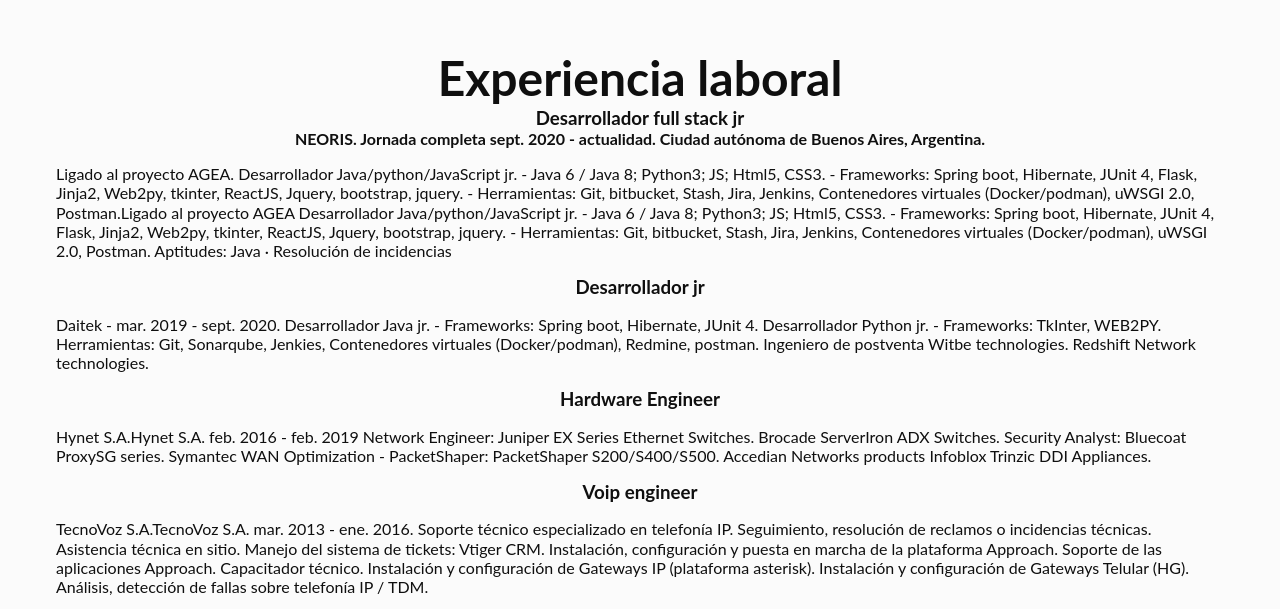
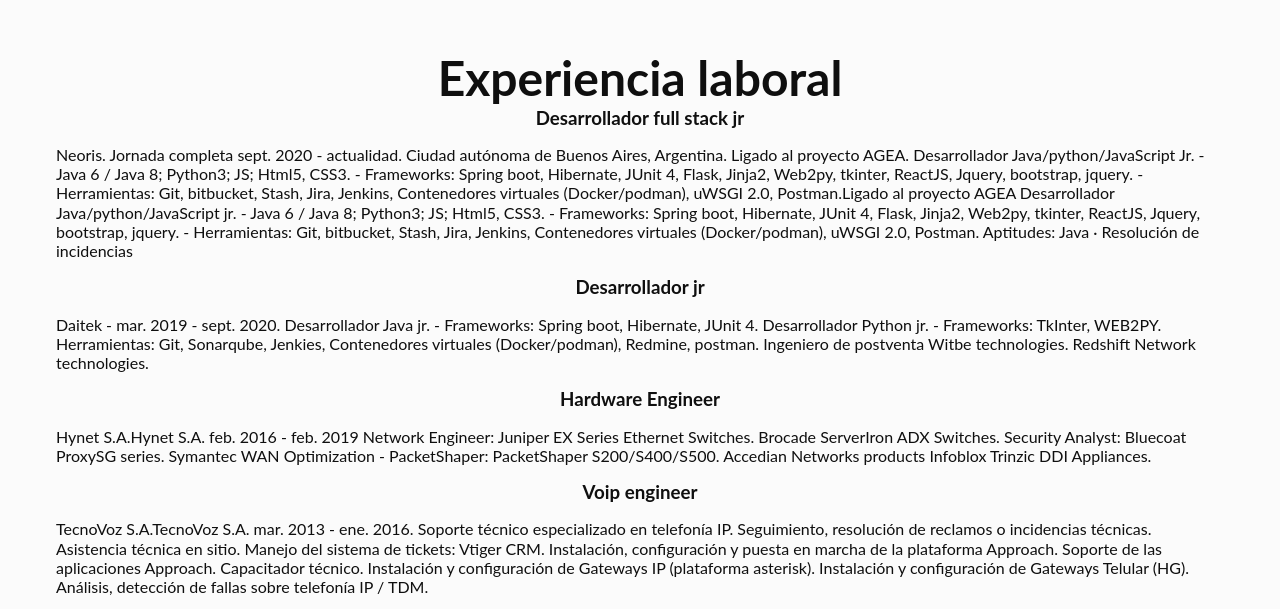
Before and after one commit to gmorales-github/proyecto_portfolio, a plain HTML site: page index.html in a window 1280 px wide. Shown: the part 871-1480 px from the top of the page. Drawn offline with Linux system fonts and the light colour scheme.

Commit message:
Se corrige estilo de texto

```diff
--- a/css/styles.css
+++ b/css/styles.css
@@ -1,9 +1,9 @@
 /* Estilo principal del proyecto */
-/* Importar fuente */
-@import url('https://fonts.googleapis.com/css2?family=Open+Sans:wght@400;700&display=swap');
 
 
+/* Importar fuente */
 
+@import url('https://fonts.googleapis.com/css2?family=Open+Sans:wght@400;700&display=swap');
 * {
     box-sizing: border-box;
     margin: 0;
@@ -17,6 +17,7 @@
     background-color: #fbfbfb;
     color: #0f0f0f;
 }
+
 
 /* Header */
 
@@ -38,7 +39,9 @@
     width: 120px;
 }
 
+
 /* Para quitar los puntos a los items de listas */
+
 ul {
     list-style: none;
     display: flex;
@@ -60,9 +63,8 @@
     margin-top: 20px;
 }
 
-
 h1 {
-    font-size:  36px;
+    font-size: 36px;
     text-align: center;
 }
 
@@ -75,11 +77,8 @@
 }
 
 
+/* Responsive */
 
-
-
-
-/* Responsive */
 img {
     max-width: 100%;
 }
@@ -114,14 +113,18 @@
     display: inline-block;
 }
 
+
 /* Agrego estilos para el .menu-item.active */
+
 li.menu-item:hover,
 li.menu-item.active {
     background: rgba(75, 141, 161, 0.3);
     transition: background-color 0.3s;
 }
 
+
 /* Estilos para menu mobile */
+
 body.mobile-menu-active {
     overflow: hidden;
 }
@@ -174,11 +177,11 @@
 
 
 /* Sección Inicio */
+
 section#inicio {
     justify-content: space-around;
     flex-direction: column;
 }
-
 
 figure.presentacion-img img {
     border-radius: 50%;
@@ -192,7 +195,16 @@
 }
 
 
+/* Sección Experiencia */
+
+section#experiencia {
+    justify-content: space-around;
+    flex-direction: column;
+}
+
+
 /* Sección Contacto */
+
 section#contacto p {
     text-align: center;
     max-width: 600px;
@@ -228,6 +240,7 @@
 
 
 /* Footer */
+
 footer {
     height: 90px;
     display: flex;
@@ -246,32 +259,25 @@
         font-size: 48px;
         text-align: left;
     }
-
     h2 {
         font-size: 32px;
     }
-
     section#inicio {
         flex-direction: row;
     }
-
     article.presentacion {
         width: 50%;
     }
-
     ul#contact-links li {
         margin: 32px;
     }
-
     /* Ajustar el menú del teléfono */
     #menu-button {
         display: none;
     }
-
     nav {
         display: block;
     }
-
     body.mobile-menu-active header {
         height: 90px;
         align-items: center;
@@ -280,9 +286,7 @@
         height: auto;
         width: auto;
     }
-
     body.mobile-menu-active ul#menu {
         flex-direction: row;
     }
-
 }
--- a/index.html
+++ b/index.html
@@ -64,13 +64,11 @@
             <h3>
                 Desarrollador full stack jr
             </h3>
-            <h4>
-                NEORIS. Jornada completa sept. 2020 - actualidad. Ciudad autónoma de Buenos Aires, Argentina.
-            </h4>
             <p>
-                Ligado al proyecto AGEA. Desarrollador Java/python/JavaScript jr. - Java 6 / Java 8; Python3; JS; Html5, CSS3. - Frameworks: Spring boot, Hibernate, JUnit 4, Flask, Jinja2, Web2py, tkinter, ReactJS, Jquery, bootstrap, jquery. - Herramientas: Git, bitbucket,
-                Stash, Jira, Jenkins, Contenedores virtuales (Docker/podman), uWSGI 2.0, Postman.Ligado al proyecto AGEA Desarrollador Java/python/JavaScript jr. - Java 6 / Java 8; Python3; JS; Html5, CSS3. - Frameworks: Spring boot, Hibernate, JUnit
-                4, Flask, Jinja2, Web2py, tkinter, ReactJS, Jquery, bootstrap, jquery. - Herramientas: Git, bitbucket, Stash, Jira, Jenkins, Contenedores virtuales (Docker/podman), uWSGI 2.0, Postman. Aptitudes: Java · Resolución de incidencias
+                Neoris. Jornada completa sept. 2020 - actualidad. Ciudad autónoma de Buenos Aires, Argentina. Ligado al proyecto AGEA. Desarrollador Java/python/JavaScript Jr. - Java 6 / Java 8; Python3; JS; Html5, CSS3. - Frameworks: Spring boot, Hibernate, JUnit 4,
+                Flask, Jinja2, Web2py, tkinter, ReactJS, Jquery, bootstrap, jquery. - Herramientas: Git, bitbucket, Stash, Jira, Jenkins, Contenedores virtuales (Docker/podman), uWSGI 2.0, Postman.Ligado al proyecto AGEA Desarrollador Java/python/JavaScript
+                jr. - Java 6 / Java 8; Python3; JS; Html5, CSS3. - Frameworks: Spring boot, Hibernate, JUnit 4, Flask, Jinja2, Web2py, tkinter, ReactJS, Jquery, bootstrap, jquery. - Herramientas: Git, bitbucket, Stash, Jira, Jenkins, Contenedores virtuales
+                (Docker/podman), uWSGI 2.0, Postman. Aptitudes: Java · Resolución de incidencias
             </p>
             <h3>
                 Desarrollador jr
```
Lines whose indentation alone changed are shown as unchanged.
